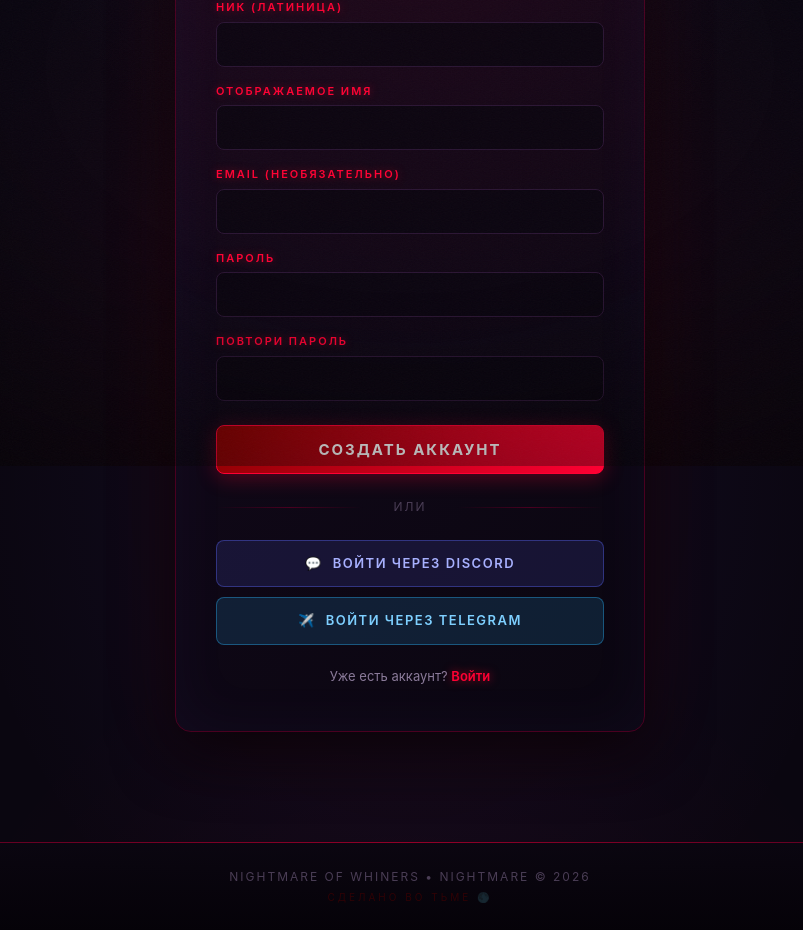
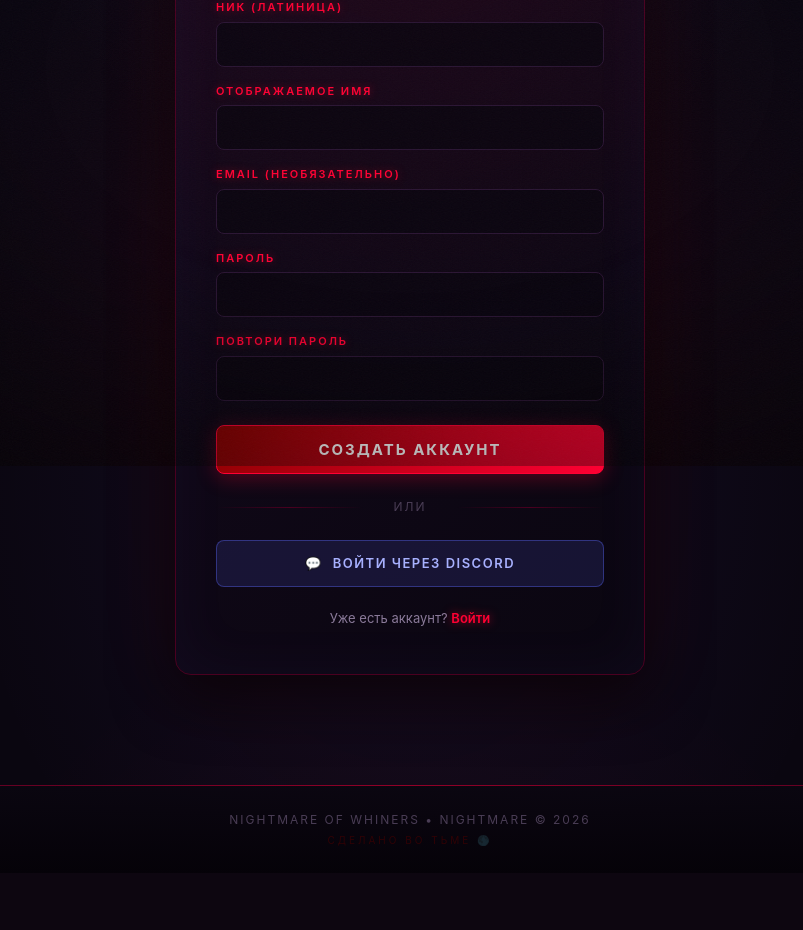
Before and after one commit to N1ck806/NoW, a FastAPI app: page /register in a window 1280 px wide. Shown: the part 334-1264 px from the top of the page, without its empty margins (230-1033 px from the left). After the commit the page ends 1180 px from the top, so only its background shows below. Run offline with FastAPI, Linux system fonts and the light colour scheme.

Commit message:
Update register.html

```diff
--- a/web/templates/register.html
+++ b/web/templates/register.html
@@ -43,9 +43,6 @@
             <a href="/auth/discord" class="btn-social btn-discord">
                 <span>💬</span> Войти через Discord
             </a>
-            <a href="/auth/telegram" class="btn-social btn-telegram">
-                <span>✈️</span> Войти через Telegram
-            </a>
         </div>
 
         <p class="auth-footer">
```
